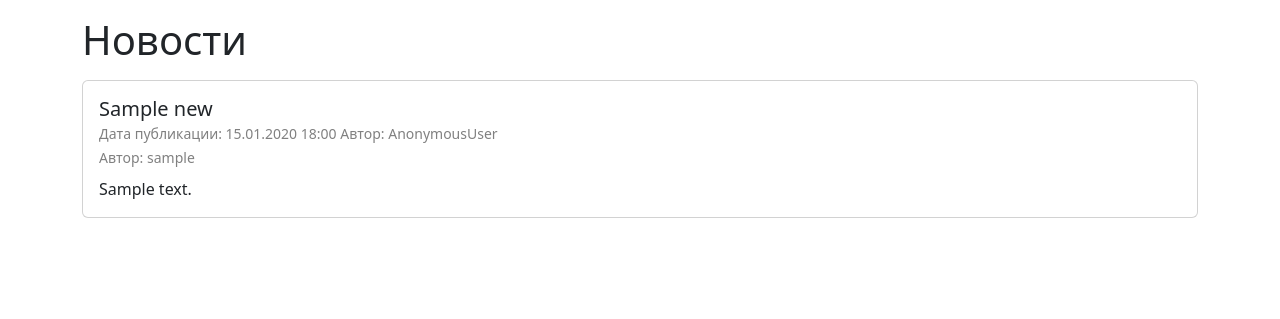
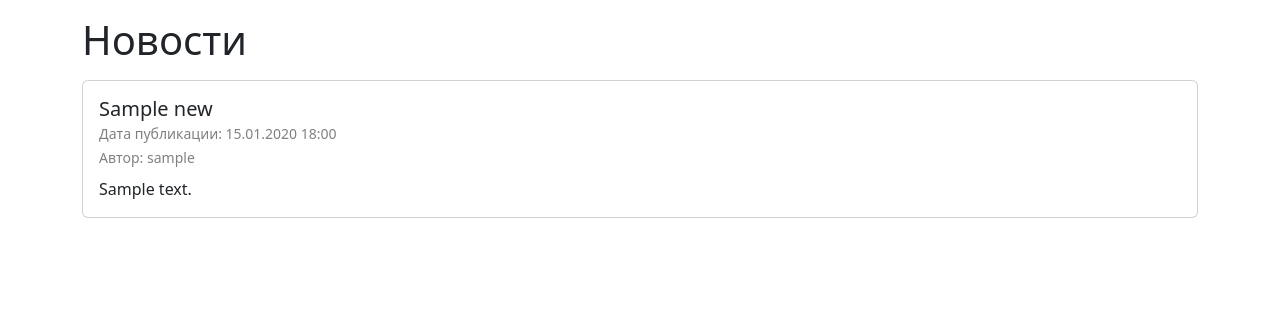
Before and after one commit to bolanebyla/ThesisDjangoSecurity, a Django app: page /news/ in a window 1280 px wide. Shown: the part 56-375 px from the top of the page. Run offline with Django 4.2, Linux system fonts and the light colour scheme; tables that the repository leaves empty hold one stand-in row (Sample ...).

Commit message:
Убрать лишнее

```diff
--- a/src/news/templates/news/news_list.html
+++ b/src/news/templates/news/news_list.html
@@ -22,7 +22,6 @@
                                 <div>
                                     <small>
                                         <span>Дата публикации: {{ news.creation_date|date:'d.m.Y H:i' }}</span>
-                                        <span>Автор: {{ user }}</span>
                                     </small>
                                 </div>
                                 <div>
```
